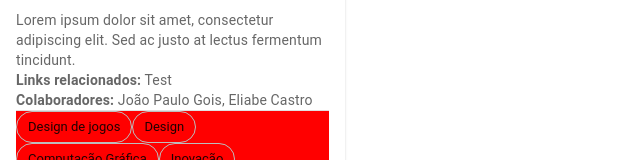
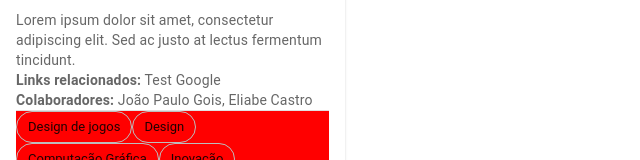
Before and after one commit to igoreoliveira/nos-portfolio, a Next.js app: page / in a window 1280 px wide. Shown: the part 626-786 px from the top of the page, without its empty margins (0-640 px from the left). Built offline with nearby package versions, Linux system fonts and the light colour scheme.

Commit message:
Code otimization

```diff
--- a/src/app/page.tsx
+++ b/src/app/page.tsx
@@ -7,7 +7,7 @@ const projects = [
     "dates":{"start":"01/01/2011", "end": "01/01/2017"},
     "description": "Lorem ipsum dolor sit amet, consectetur adipiscing elit. Sed ac justo at lectus fermentum tincidunt.",
     "image": {"src": "/static/images/imagine-cup.jpg", "alt": "Alt text da imagem"},
-    "relatedLinks": [{"title": "Test", "url": "https://www.omelete.com.br"}],
+    "relatedLinks": [{"title": "Test", "url": "https://www.omelete.com.br"}, {"title": "Google", "url":"https://www.google.com"}],
     "colaborators": ['João Paulo Gois', 'Eliabe Castro'],
     "organization": null,
     "relatedFields": ["Design de jogos", "Design", "Computação Gráfica", "Inovação", "Programação"]
--- a/src/app/project-card.tsx
+++ b/src/app/project-card.tsx
@@ -17,23 +17,6 @@ export default function Project({project}) {
   const endDate = project.dates.end ? (project.dates.end) : "atualmente";
   const dateString = project.dates.start + " - " +  endDate;
 
-  const relatedLinks = project.relatedLinks? [] :  null;
-  relatedLinks? project.relatedLinks.forEach((link) => {
-    if (link.url && link.title) {
-      relatedLinks.push (
-        <a href={link.url} target="blank"> {link.title} </a>
-      )
-    }
-  }): null ;
-
-  const relatedFields = project.relatedFields? [] :  null;
-  relatedFields? project.relatedFields.forEach((field) => {
-
-      relatedFields.push(<Chip label={field} variant="outlined" />);
-
-  }): null ;
-
-  const colaborators = project.colaborators? " " + project.colaborators.join(', ') : null;
 
   return (
     <Card sx={{ maxWidth: 345 }}>
@@ -52,36 +35,32 @@ export default function Project({project}) {
          {project.description}
         </Typography>
 
-        {relatedLinks?
+        {project.relatedLinks &&
           <Typography variant="body2" color="text.secondary">
             <strong>Links relacionados:</strong>
-            {relatedLinks}
+            {  project.relatedLinks?.map(link => (<a href={link?.url} target="blank"> {link?.title} </a>)) }
           </Typography>
-          : null
         }
 
-        { colaborators?
+        { project.colaborators &&
           <Typography variant="body2" color="text.secondary">
             <strong>Colaboradores:</strong>
-            {colaborators}
+            { project.colaborators && ` ${project.colaborators.join(', ')}`}
           </Typography>
-          : null
         }
 
-        { project.organization ?
+        { project.organization &&
           (<Typography variant="body2" color="text.secondary">
             <strong>Entidade: </strong> {project.organization}
           </Typography>)
-          : null
         }
 
         <Divider/>
 
-        {relatedFields?
+        {project.relatedFields &&
           <ChipWrapper>
-            {relatedFields}
+            {  project.relatedFields?.map(field => (<Chip label={field} variant="outlined" />)) }
           </ChipWrapper>
-          : null
         }
 
       </CardContent>
```
